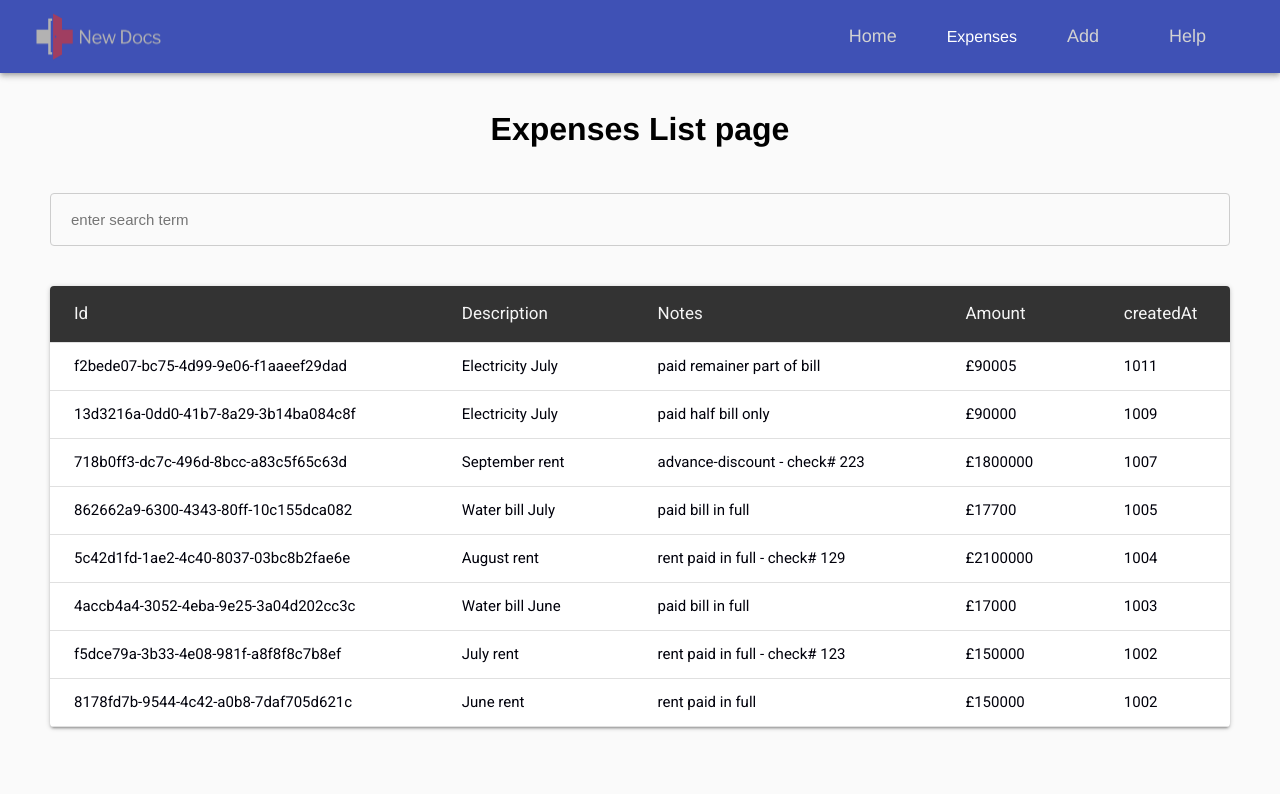
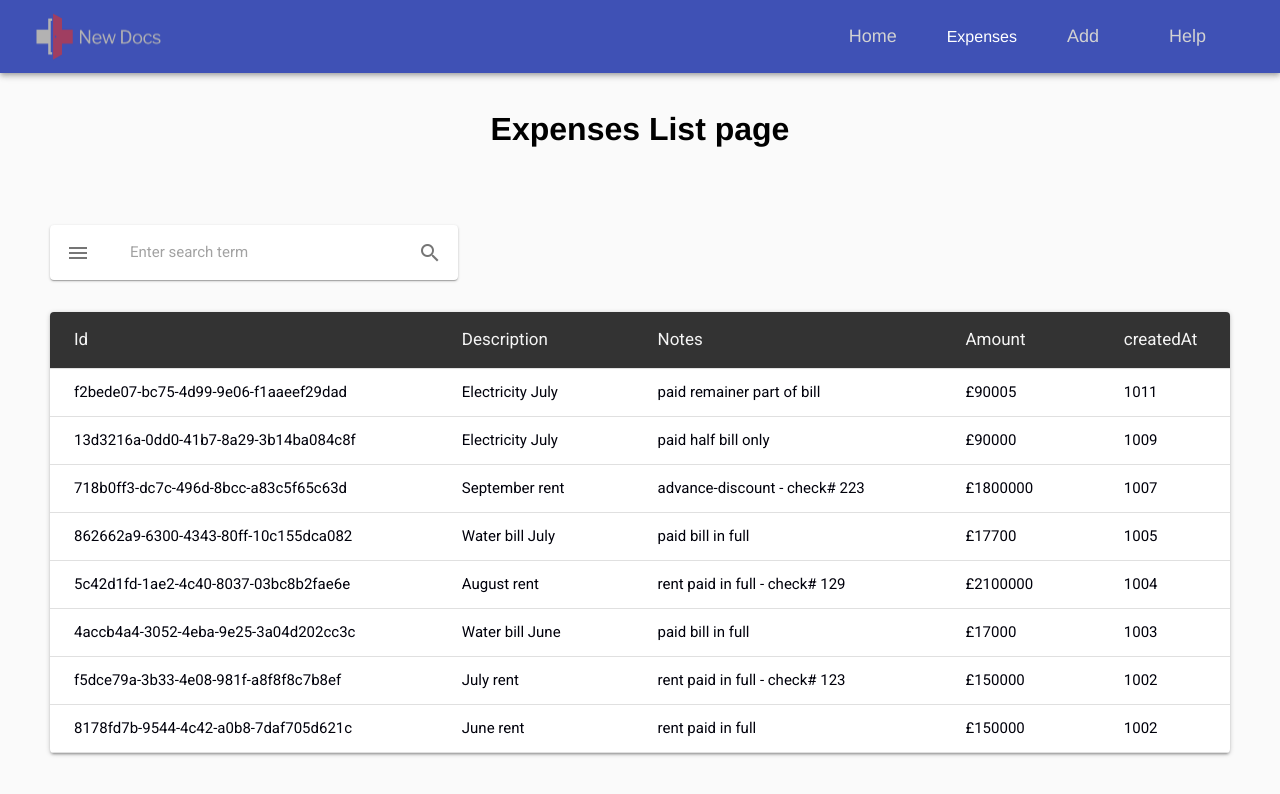
Before and after one commit to stefan22/rjs-redux, a React (Create React App) app: page /expenses in a window 1280 px wide. Shown: the top 794 px of the page. Built offline with nearby package versions, Linux system fonts and the light colour scheme.

Commit message:
[search-bar]updated search-bar styling and created component

```diff
--- a/public/index.html
+++ b/public/index.html
@@ -9,6 +9,7 @@
     />
     <meta name="theme-color" content="#000000" />
     <link rel="stylesheet" href="https://fonts.googleapis.com/css?family=Roboto:300,400,500" />
+    <link rel="stylesheet" href="https://fonts.googleapis.com/icon?family=Material+Icons">
     <link rel="stylesheet" href="https://fonts.googleapis.com/icon?family=Material+Icons">
     <link rel="manifest" href="%PUBLIC_URL%/manifest.json" />
 
--- a/src/components/expenses-filters.js
+++ b/src/components/expenses-filters.js
@@ -1,22 +1,13 @@
 import React from 'react';
 import '../scss/components/expenses-list.scss';
 import {connect} from 'react-redux';
-import {setTextFilter} from '../actions/filters';
+import SearchBar from './search-input';
 
 
 const ExpensesFilters = (props) => (
   <div className='input-filters'>
     <div className='filters-container'>
-      <input type='text' placeholder='enter search term'
-       value={props.filters.text}
-       onChange={
-        (e) => {
-          props.dispatch(setTextFilter({
-            text: e.target.value
-          }));
-          //console.log(e.target.value);
-          //console.log(props);
-        }}/>
+      <SearchBar />
     </div>
   </div>
 
--- /dev/null
+++ b/src/components/search-input.js
@@ -0,0 +1,49 @@
+import React from 'react';
+import Paper from '@material-ui/core/Paper';
+import InputBase from '@material-ui/core/InputBase';
+import IconButton from '@material-ui/core/IconButton';
+import Icon from '@material-ui/core/Icon';
+import '../scss/components/expenses-list.scss';
+import {setTextFilter} from '../actions/filters';
+import {connect} from 'react-redux';
+
+
+const SearchBar = (props) => {
+  return (
+    <Paper className='search-root' elevation={1}>
+      <IconButton className='search-icon' aria-label="Menu">
+       <Icon className='search-menu-icon'>menu</Icon>
+      </IconButton>
+      <InputBase
+        className='search-input'
+        placeholder="Enter search term"
+        value={props.filters.text}
+        onChange={
+          (e) => {
+            props.dispatch(setTextFilter({
+              text: e.target.value
+            }));
+            //console.log(e.target.value);
+            //console.log(props);
+          }}/>
+
+      <IconButton className='search-icon' aria-label="Search">
+      <Icon>search</Icon>
+      </IconButton>
+    </Paper>
+  );
+
+
+};
+
+
+//export default SearchBar;
+
+const mapStateToProps = (state) => {
+  return {
+    filters: state.filters,
+  }
+};
+
+
+export default connect(mapStateToProps)(SearchBar);
--- a/src/scss/components/expenses-list.scss
+++ b/src/scss/components/expenses-list.scss
@@ -40,8 +40,15 @@
 
 .input-filters {
   display: flex;
-  margin:40px 0;
+  margin:40px 0 0;
+  @media (max-width:667px) {
+    margin:0;
+    button .search-menu-icon {
+      display: none;
+    }
+  }
   .filters-container {
+
     display:flex;
     flex-wrap: wrap;
     width:100%;
@@ -54,3 +61,28 @@
     }
   }
 }
+
+
+
+/* search-bar */
+
+.search-root {
+  padding: 2px 4px;
+  display: flex;
+  align-items: center;
+  width: 400px;
+  margin: 2em 0;
+
+}
+
+.search-root input:focus, .search-root input:active, .search-root input:hover {
+  outline:none;
+  border:none;
+  box-shadow: none;
+}
+
+.search-input {
+  margin-left:8px;
+  flex:1;
+
+}
```
Also changed, not shown: 1 other file (tests, documents, lock files or other folders).
